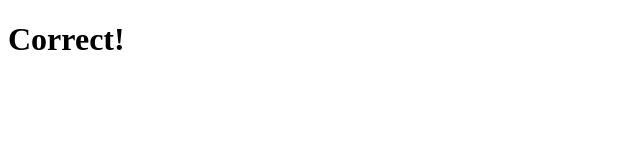
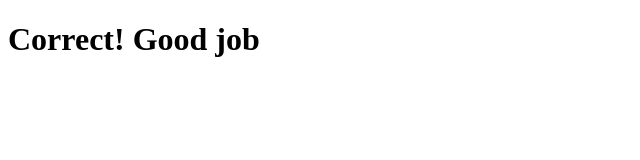
Before and after one commit to Open-Sourcery-UMD/educatiol-project, a plain HTML site: page educational-game/CorrectAnswer/correct.html in a window 1280 px wide. Shown: the whole page, without its empty margins (0-640 px from the left). Drawn offline with Linux system fonts and the light colour scheme.

Commit message:
Testing the forking feature of GitHub. This commit is for testing purposes only and does not contain any meaningful changes.

```diff
--- a/educational-game/CorrectAnswer/correct.html
+++ b/educational-game/CorrectAnswer/correct.html
@@ -9,7 +9,7 @@
     </head>
     <body id = "correctBody">
         <div class = "message">
-            <h1>Correct!</h1>
+            <h1>Correct! Good job</h1>
         </div>
     </body>
 </html>
```
